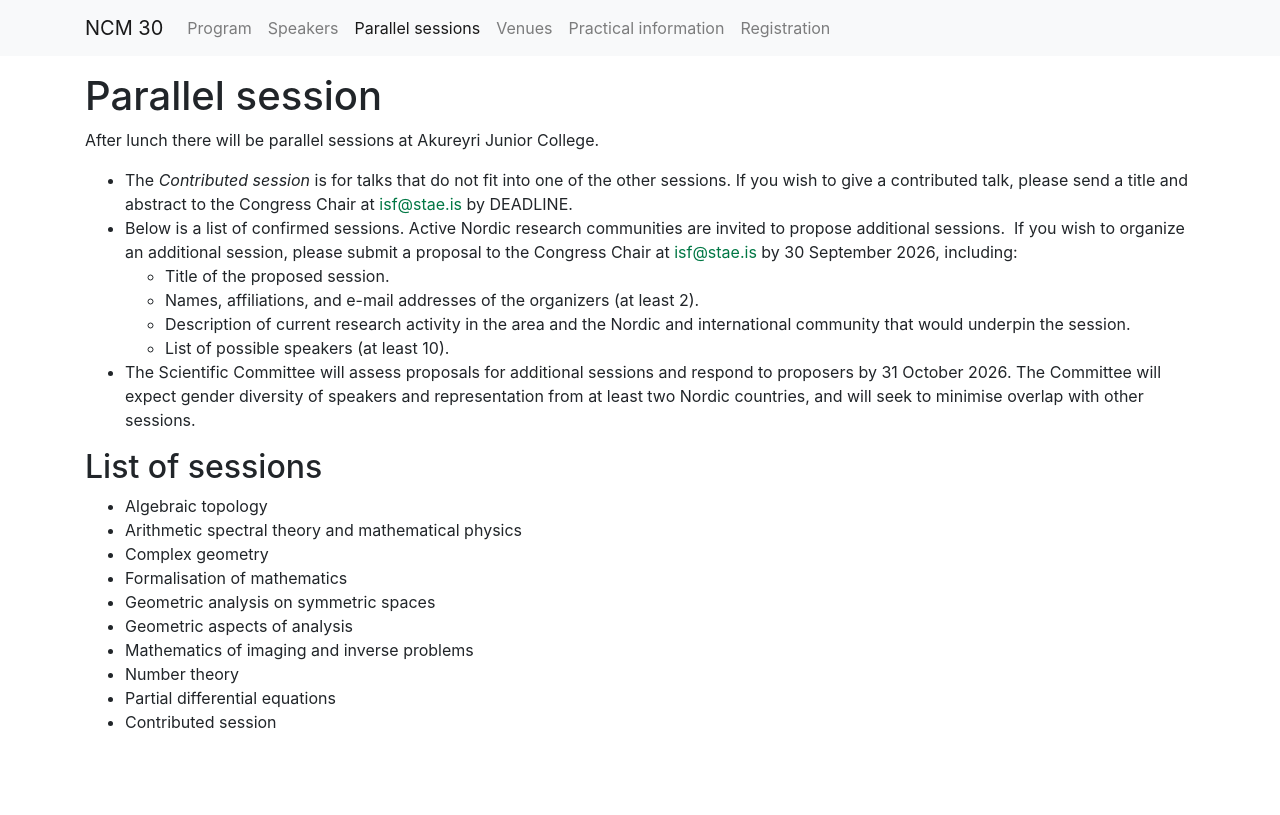
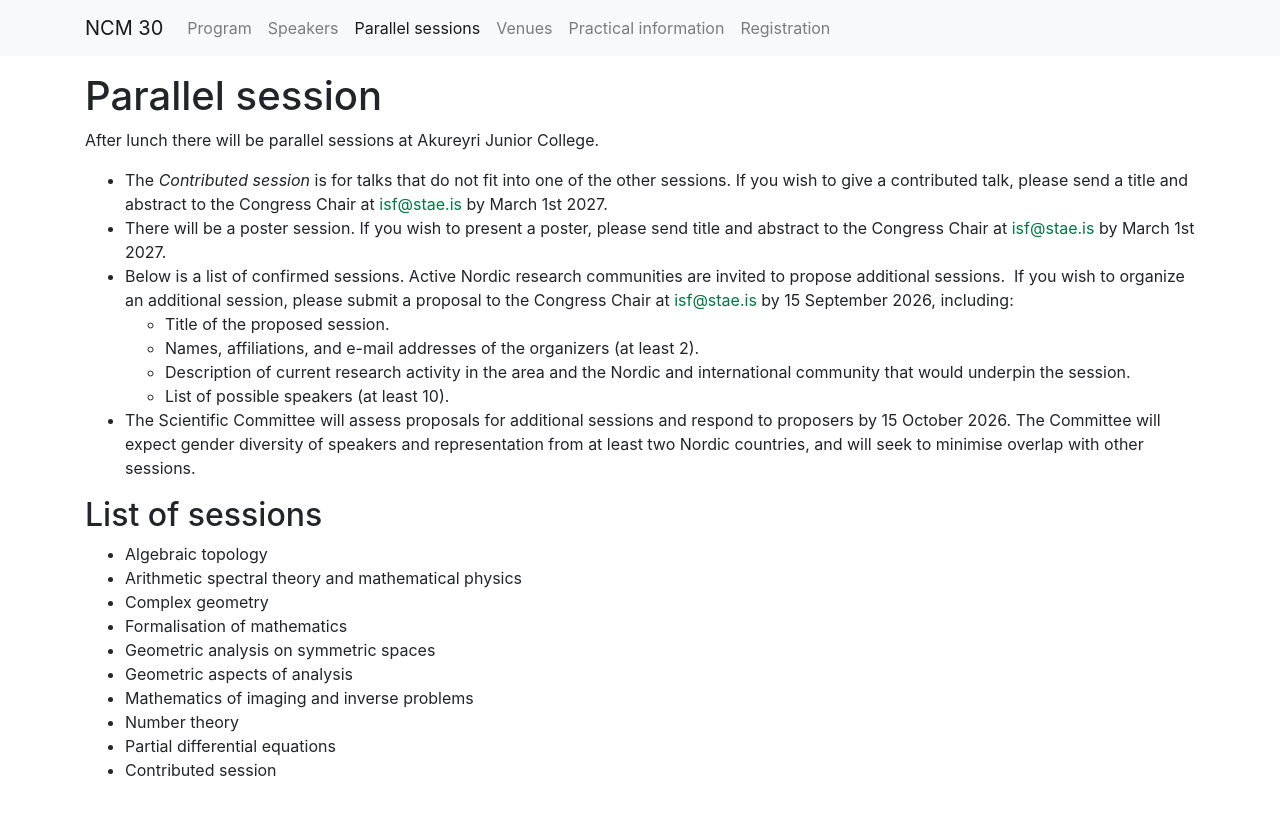
Before and after one commit to IslenskaStaerdfraedafelagid/ncm30-website, a Jekyll site: the page built from sessions/index.md, in a window 1280 px wide. Shown: the top 815 px of the page. Built offline with Jekyll 4.4.1, drawn with Linux system fonts in a browser that asks for light colours; our own code applies the rules of GitHub Pages for plain Markdown files.

Commit message:
Update index.md

```diff
--- a/sessions/index.md
+++ b/sessions/index.md
@@ -6,13 +6,14 @@ layout: default
 
 After lunch there will be parallel sessions at Akureyri Junior College.
 
-* The *Contributed session* is for talks that do not fit into one of the other sessions. If you wish to give a contributed talk, please send a title and abstract to the Congress Chair at [isf@stae.is](mailto:isf@stae.is) by DEADLINE.
-* Below is a list of confirmed sessions. Active Nordic research communities are invited to propose additional sessions.  If you wish to organize an additional session, please submit a proposal to the Congress Chair at [isf@stae.is](mailto:isf@stae.is) by 30 September 2026, including:
+* The *Contributed session* is for talks that do not fit into one of the other sessions. If you wish to give a contributed talk, please send a title and abstract to the Congress Chair at [isf@stae.is](mailto:isf@stae.is) by March 1st 2027.
+* There will be a poster session. If you wish to present a poster, please send title and abstract to the Congress Chair at [isf@stae.is](mailto:isf@stae.is) by March 1st 2027.
+* Below is a list of confirmed sessions. Active Nordic research communities are invited to propose additional sessions.  If you wish to organize an additional session, please submit a proposal to the Congress Chair at [isf@stae.is](mailto:isf@stae.is) by 15 September 2026, including:
    - Title of the proposed session.
    - Names, affiliations, and e-mail addresses of the organizers (at least 2).
    - Description of current research activity in the area and the Nordic and international community that would underpin the session.
    - List of possible speakers (at least 10).
-* The Scientific Committee will assess proposals for additional sessions and respond to proposers by 31 October 2026.  The Committee will expect gender diversity of speakers and representation from at least two Nordic countries, and will seek to minimise overlap with other sessions.
+* The Scientific Committee will assess proposals for additional sessions and respond to proposers by 15 October 2026.  The Committee will expect gender diversity of speakers and representation from at least two Nordic countries, and will seek to minimise overlap with other sessions.
 
 ## List of sessions
 
```
